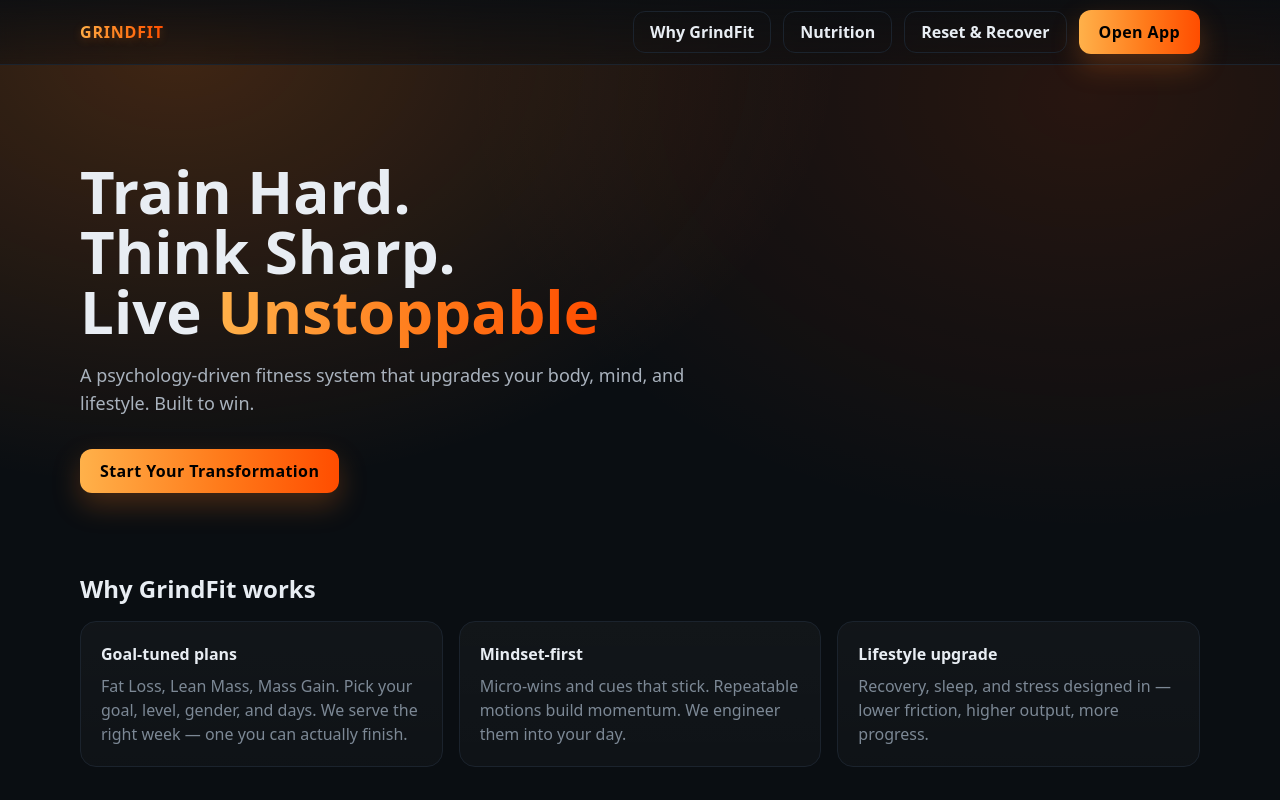
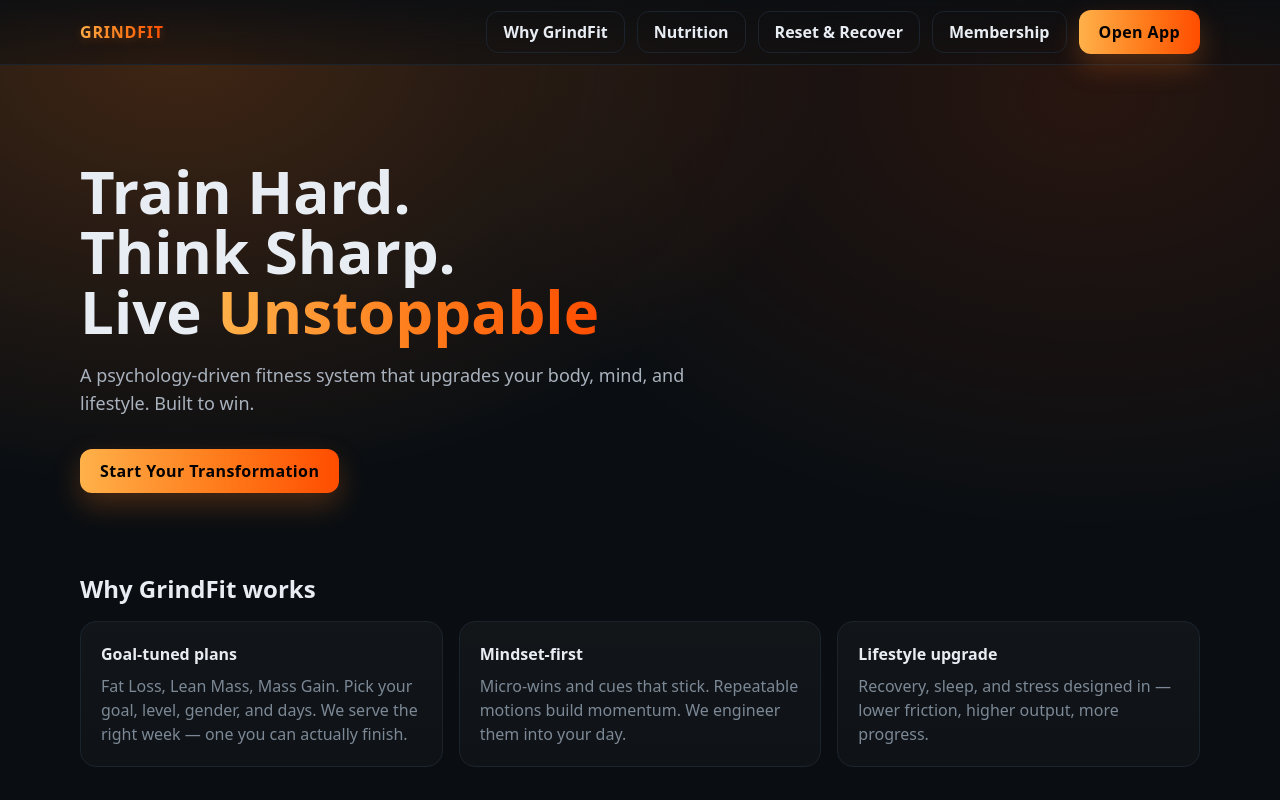
Before and after one commit to GrindFit/grindfit-webapp, a Next.js app: page / in a window 1280 px wide. Shown: the top 800 px of the page. Built offline with nearby package versions, Linux system fonts and the light colour scheme.

Commit message:
Update Nav.jsx

```diff
--- a/components/Nav.jsx
+++ b/components/Nav.jsx
@@ -13,6 +13,8 @@ export default function Nav({ rightSlot }) {
           <a className="btn-ghost" href="#why">Why GrindFit</a>
           <a className="btn-ghost" href="#nutrition">Nutrition</a>
           <a className="btn-ghost" href="#reset">Reset &amp; Recover</a>
+          {/* NEW */}
+          <Link className="btn-ghost" href="/membership">Membership</Link>
           <Link className="btn-primary" href="/login">Open App</Link>
           {rightSlot}
         </nav>
```
